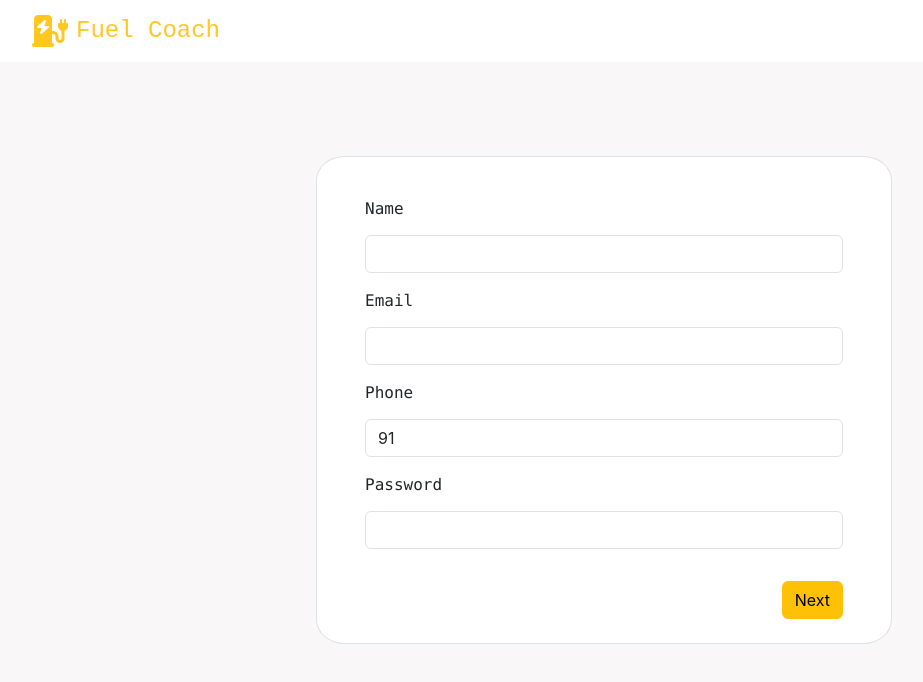
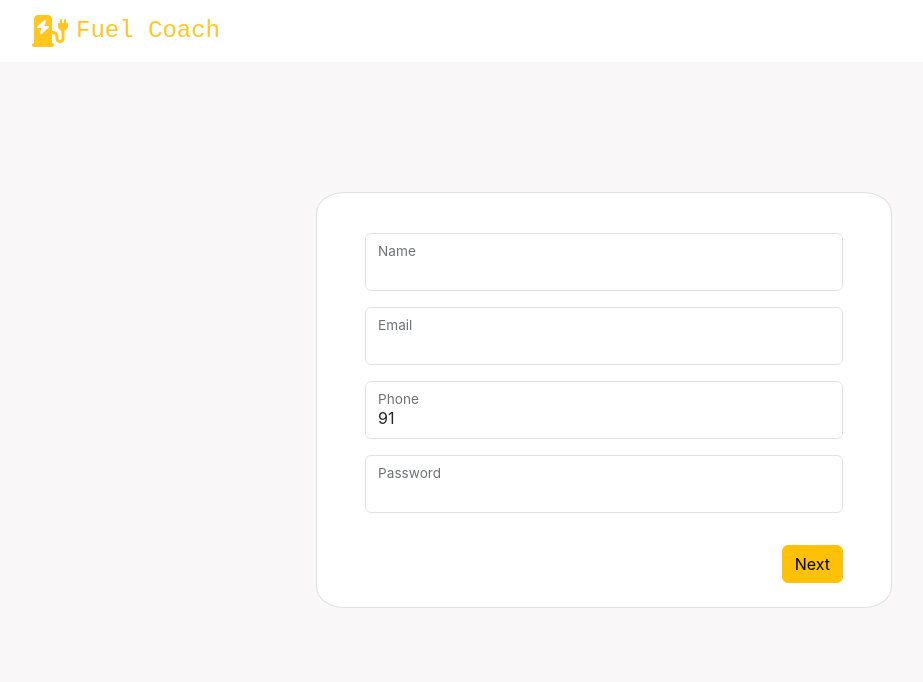
Before and after one commit to ShreyasGanesh911/FuelCoach_V2, a React (Create React App) app: page /signup in a window 1280 px wide. Shown: the top 682 px of the page, without its empty margins (36-959 px from the left). Built offline with nearby package versions, Linux system fonts and the light colour scheme; a web font is replaced by a local one.

Commit message:
27-01-2024

```diff
--- a/public/index.html
+++ b/public/index.html
@@ -42,6 +42,10 @@
 <link rel="preconnect" href="https://fonts.googleapis.com">
 <link rel="preconnect" href="https://fonts.gstatic.com" crossorigin>
 <link href="https://fonts.googleapis.com/css2?family=Roboto&display=swap" rel="stylesheet">
+<!-- GF 5 -->
+<link rel="preconnect" href="https://fonts.googleapis.com">
+<link rel="preconnect" href="https://fonts.gstatic.com" crossorigin>
+<link href="https://fonts.googleapis.com/css2?family=Open+Sans&display=swap" rel="stylesheet">
 
 <link rel="preconnect" href="https://fonts.googleapis.com">
 <link rel="preconnect" href="https://fonts.gstatic.com" crossorigin>
--- a/src/App.css
+++ b/src/App.css
@@ -42,5 +42,5 @@ overflow-y: hidden;
 }
 
 .font-regular{
-  font-family: 'Noto Serif', serif;
+  font-family: 'Open Sans', sans-serif;
 }
--- a/src/components/FoodTable.tsx
+++ b/src/components/FoodTable.tsx
@@ -47,6 +47,7 @@ export default function FoodTable() {
         <h3 className='py-2 table-font'>No food logged for today</h3>
       </div>
       :
+      <div className='bg-dark displayFlex' style={{minHeight:'30vh',height:'auto',alignItems:'flex-start'}}>
     <table className="table table-dark">
   <thead>
     <tr>
@@ -74,6 +75,7 @@ export default function FoodTable() {
   </tbody>
   <ToastContainer/>
 </table>
+</div>
 }
 </>
   )
--- a/src/components/LineChart.tsx
+++ b/src/components/LineChart.tsx
@@ -27,8 +27,8 @@ export default function LineChart() {
     getData()
   },[])
   return (
-    <div className='w-50 ' style={{marginBottom:'10vh',height:'30vh'}}>
-      <Line style={{width:'40%'}}  options={{scales:{y:{min:Math.min(...dataSet.map((e)=>e.Weight))-10,max:Math.max(...dataSet.map((e)=>e.Weight))+10}}}}
+    <div className='w-50' style={{marginBottom:'10vh',height:'30vh'}}>
+      <Line  className='bg-white' options={{scales:{y:{min:Math.min(...dataSet.map((e)=>e.Weight))-10,max:Math.max(...dataSet.map((e)=>e.Weight))+10}}}}
       data={{labels:dataSet?.map((e)=>e.Month),datasets:[{label:"Weight",data:dataSet?.map((e)=>e.Weight),backgroundColor:['red'],borderColor:'pink',tension:0.2,fill:false,pointRadius:5}]}}/>
     </div>
   )
--- a/src/components/ProgressBar.tsx
+++ b/src/components/ProgressBar.tsx
@@ -1,3 +1,4 @@
+import path from 'path';
 import { useEffect, useState } from 'react';
 import { CircularProgressbar,buildStyles } from 'react-circular-progressbar';
 import 'react-circular-progressbar/dist/styles.css';
@@ -33,8 +34,8 @@ export default function ProgressBar() {
   })
   return (
     <>
-            <div className='' style={{width:'250px'}}>
-      <CircularProgressbar value={value[0].Consumed} minValue={0}  strokeWidth={5} styles={Math.round((value[0].Consumed/value[0].Goal)*100)>=50?buildStyles(highPBar):buildStyles(lessPBar)} maxValue={value[0].Goal}text={`${Math.round((value[0].Consumed/value[0].Goal)*100)}%`} />
+            <div className='bg-white ' style={{width:'15vw',borderRadius:"5%"}}>
+      <CircularProgressbar className='p-3' value={value[0].Consumed} minValue={0}  strokeWidth={5} styles={Math.round((value[0].Consumed/value[0].Goal)*100)>=50?buildStyles(highPBar):buildStyles(lessPBar)} maxValue={value[0].Goal}text={`${Math.round((value[0].Consumed/value[0].Goal)*100)}%`} />
       <h5 className='text-warning text-center py-1 table-font'>{`${value[0].Consumed}/${value[0].Goal}`}</h5>
     </div>
     </>
--- a/src/sections/Blog.tsx
+++ b/src/sections/Blog.tsx
@@ -40,7 +40,6 @@ export default function Blog() {
       setLoading(false)
     }
     else{
-    console.log(json.articles)
     setLoading(false)
    setBlog(json.articles)
     }
@@ -64,7 +63,7 @@ export default function Blog() {
       view?(
       blog.map((e:DataResponse)=>{
         return(
-          <BlogPost title={e.title} description={e.description} img={e.urlToImage} newsUrl={e.url}/>
+          <BlogPost title={e.title} description={e.description} img={e.urlToImage} key={e.url} newsUrl={e.url}/>
         )
       }))
       :
--- a/src/sections/Login.tsx
+++ b/src/sections/Login.tsx
@@ -4,7 +4,6 @@ import { useNavigate } from "react-router-dom"
 import { UserContext } from "../Context/userContext"
 import { MyToastError } from "../components/Toastbar"
 import { ToastContainer } from "react-toastify"
-import Auth from "../CustomHooks/Auth"
 import Cookies from "universal-cookie"
 
 export default function Login() {
@@ -26,7 +25,6 @@ export default function Login() {
       body: JSON.stringify({ Email:cred.email, Password:cred.password }),
     })
     const data:Message = await responce.json();
-   // console.log(data)
     if(data.success){
       navigate('/overview')
       localStorage.setItem("Auth",String(data.User_ID))
@@ -61,14 +59,14 @@ export default function Login() {
         <h1 className="py-2"> <i className="fa-solid fa-charging-station fs-2 overflow-y-hidden mx-2 text-warning"></i>Fuel Coach</h1>
       </div>
       <form className="w-25  px-2 py-2">
-  <div className="mb-3">
-    <label htmlFor="exampleInputEmail1" className="form-label">Email address</label>
-    <input type="email" name='email' value={cred.email} className="form-control" id="exampleInputEmail1" onChange={handleOnChange}  aria-describedby="emailHelp"/>
-  </div>
-  <div className="mb-3">
-    <label htmlFor="exampleInputPassword1" className="form-label">Password</label>
-    <input type="password" name='password' minLength={8} value={cred.password} className="form-control"  onChange={handleOnChange} id="exampleInputPassword1"/>
-  </div>
+  <div className="form-floating mb-3">
+  <input type="email" className="form-control" id="floatingInput" name='email' value={cred.email} onChange={handleOnChange}/>
+  <label htmlFor="floatingInput">Email address</label>
+</div>
+  <div className="form-floating mb-3">
+  <input type="password" name='password' minLength={8} value={cred.password} className="form-control"  onChange={handleOnChange}/>
+  <label htmlFor="floatingInput">Password</label>
+</div>
   <button type="submit" className="btn btn-warning" onClick={submitCred}>Login</button>
 </form>
 <ToastContainer/>
--- a/src/sections/SignUp/StepOne.tsx
+++ b/src/sections/SignUp/StepOne.tsx
@@ -27,13 +27,10 @@ export default function StepOne({cred,setCred,step,setStep}:Props) {
   }
   const handleSubmit = async(e:React.FormEvent<HTMLFormElement>)=>{
     e.preventDefault()
-    // check if all fields are filled
-    // check if the number / email has been used
+    if(cred.Phone.toString().length!=12)
+      return MyToastError("Enter a valid phone number")
     if(await checkUser())
       setStep(step+1)
-
-
-
   }
   const handleOnChange = (e:React.ChangeEvent<HTMLInputElement>)=>{
     const name = e.target.name
@@ -43,35 +40,28 @@ export default function StepOne({cred,setCred,step,setStep}:Props) {
     setForm({...form,[name]:true})
     setForm({...form,[name]:false})
   }
-  const handleClick = (e:React.MouseEvent<HTMLDivElement, MouseEvent>)=>{
-    const name = e.currentTarget.id
-    console.log(name)
-    setForm({...form,[name]:true})
-  }
+
   const [form,setForm] = useState<Form>({Email:false,Password:false,Name:false,Phone:false})
   return (
     <>
       <form className=" form-body border py-4 px-5 bg-white" onSubmit={handleSubmit}>
         <section className="h-75 my-3">
-        <div className="mb-3" onClick={handleClick} id="Name">
-    <label htmlFor="exampleInputEmail1 " className="form-label font-monospace">Name</label>
-    <input type="text" className="form-control" id="exampleInputEmail1" aria-describedby="emailHelp" name="Name" value={cred.Name} required onChange={handleOnChange}/>
-
+    <div className="form-floating mb-3">
+  <input type="text" className="form-control" name="Name" value={cred.Name} required onChange={handleOnChange}/>
+  <label htmlFor="floatingInput">Name</label>
   </div>
-        <div className="mb-3" onClick={handleClick} id="Email">
-    <label htmlFor="exampleInputEmail1" className="form-label font-monospace">Email</label>
-    <input type="email" className="form-control" required id="exampleInputEmail1" aria-describedby="emailHelp" name="Email"  onChange={handleOnChange} value={cred.Email}/>
-
+    <div className="form-floating mb-3">
+  <input type="email" className="form-control" name="Email" required onChange={handleOnChange} value={cred.Email}/>
+  <label htmlFor="floatingInput">Email</label>
   </div>
-      <div className="mb-3" onClick={handleClick} id="Phone">
-    <label htmlFor="exampleInputEmail1" className="form-label font-monospace">Phone</label>
-    <input type="tel" className="form-control" id="exampleInputPhone1" aria-describedby="emailHelp" name="Phone" required onChange={handleOnChange} value={cred.Phone} maxLength={12} min={0}/>
-
+    <div className="form-floating mb-3">
+  <input type="tel" className="form-control" name="Phone" required onChange={handleOnChange} value={cred.Phone} maxLength={12} min={0}/>
+  <label htmlFor="floatingInput">Phone</label>
   </div>
-        <div className="mb-3" onClick={handleClick} id="Password">
-    <label htmlFor="exampleInputEmail1" className="form-label font-monospace">Password</label>
-    <input type='password' className="form-control" id="exampleInputPhone1" aria-describedby="emailHelp" name="Password" required onChange={handleOnChange} value={cred.Password} minLength={8} />
-    </div>
+    <div className="form-floating mb-3">
+  <input type='password' className="form-control" name="Password" required onChange={handleOnChange} value={cred.Password} minLength={8}/>
+  <label htmlFor="floatingInput">Password</label>
+  </div>
   </section>
   <div style={{display:'flex',flexFlow:'row-reverse'}}>
     <button className="btn btn-warning" > Next</button>
```
Also changed, not shown: src/sections/SignUp/StepFive.tsx (+4 -4 lines), src/sections/SignUp/StepFour.tsx (+8 -8 lines), src/sections/SignUp/StepThree.tsx (+5 -5 lines), src/sections/SignUp/StepTwo.tsx (+8 -8 lines).
